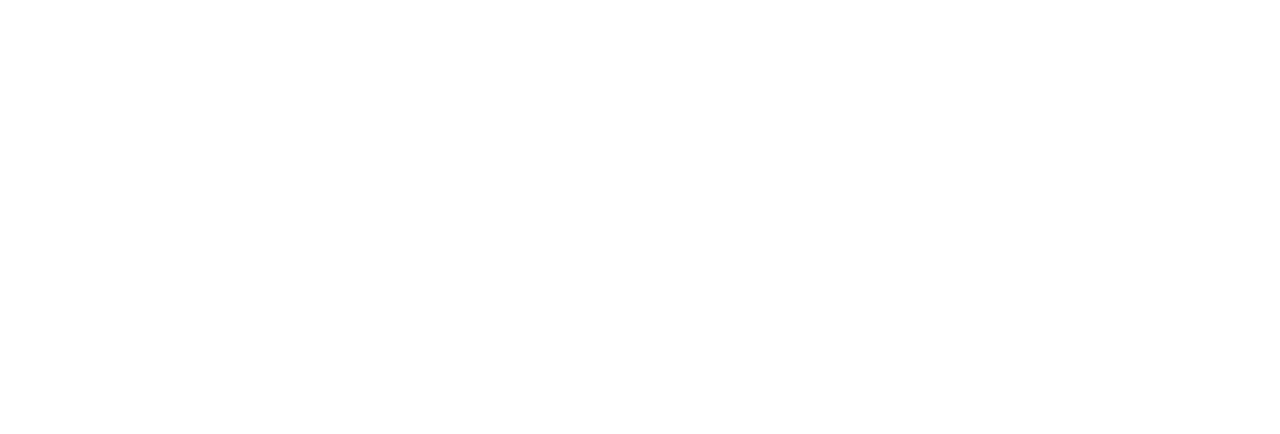
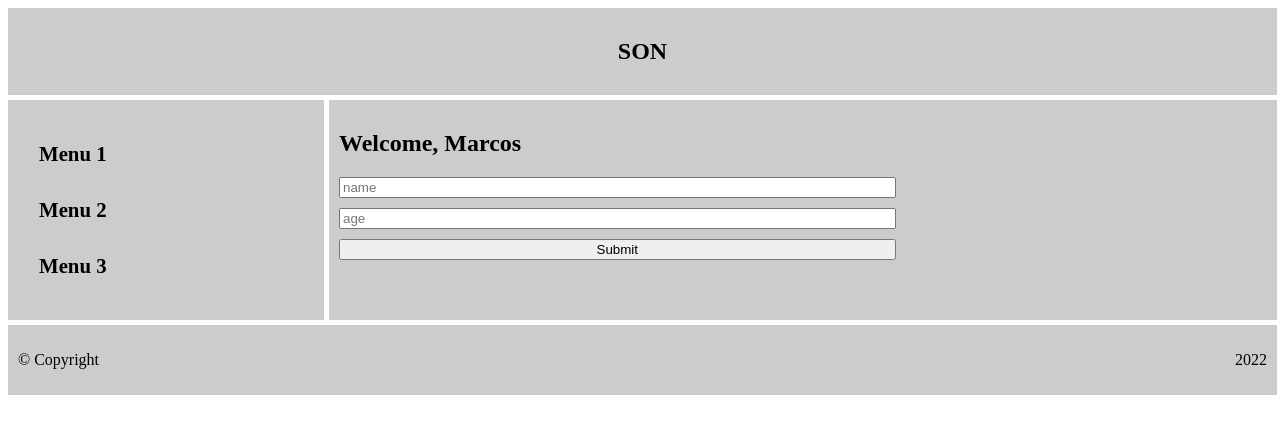
Before and after one commit to marcos-silva-rodrigues/web-vanilla, a plain HTML site: page grid/index.html in a window 1280 px wide. Drawn offline with Linux system fonts and the light colour scheme.

Commit message:
feat(grid): terminando módulo de grid

```diff
--- a/grid/index.css
+++ b/grid/index.css
@@ -0,0 +1,86 @@
+#main {
+  display: grid;
+  grid-template-areas:
+    "nav nav"
+    "sidebar content"
+    "footer footer";
+  gap: 5px;
+  grid-template-columns: 25% 75%;
+
+}
+
+.grid-item {
+  background: #CCCCCC;
+  padding: 10px;
+}
+
+.nav {
+  grid-area: nav;
+  display: grid;
+  justify-content: center;
+}
+
+.sidebar {
+  grid-area: sidebar;
+  display: grid;
+}
+
+.sidebar > ul {
+  display: grid;
+  list-style: none;
+  padding: 0px 5px;
+}
+
+.sidebar > ul > li {
+  grid-auto-flow: row;
+  font-size: 1.3rem;
+  font-weight: bold;
+  padding: 1rem;
+}
+
+.sidebar > ul > li:hover {
+  text-decoration: underline;
+  cursor: pointer;
+}
+
+.content {
+  grid-area: content;
+  display: grid;
+  grid-template-rows: 1fr 2fr;
+}
+
+.footer {
+  grid-area: footer;
+  display: grid;
+}
+
+.footer .copy {
+  justify-self: start;
+  grid-row: 1;
+}
+
+.footer .year {
+  justify-self: end;
+  grid-row: 1;
+}
+
+.container {
+  display: grid;
+}
+
+.row {
+  display: grid;
+  grid-auto-flow: row;
+}
+
+.column {
+  display: grid;
+  grid-auto-flow: column;
+}
+
+.form {
+  display: grid;
+  gap: 20px;
+  column-gap: 5px;
+  row-gap: 10px;
+}
--- a/grid/index.html
+++ b/grid/index.html
@@ -8,6 +8,48 @@
   <link rel="stylesheet" href="index.css">
 </head>
 <body>
+<main id="main">
+  <nav class="grid-item nav">
+    <h1>SON</h1>
+  </nav>
 
+  <aside class="grid-item sidebar">
+    <ul>
+      <li>Menu 1</li>
+      <li>Menu 2</li>
+      <li>Menu 3</li>
+    </ul>
+  </aside>
+
+  <section class="grid-item content">
+    <h2>Welcome, Marcos</h2>
+    <div class="container">
+      <div class="row">
+        <div class="column">
+          <div class="subcolumn">
+            <form action="" class="form">
+              <div class="row">
+                <input type="text" placeholder="name">
+              </div>
+              <div class="row">
+                <input type="number" placeholder="age">
+              </div>
+              <div class="row">
+                <input type="submit" placeholder="submit">
+              </div>
+            </form>
+          </div>
+          <div class="subcolumn"></div>
+        </div>
+        <div class="column"></div>
+      </div>
+    </div>
+  </section>
+
+  <footer class="grid-item footer">
+    <p class="copy">&copy; Copyright</p>
+    <p class="year">2022</p>
+  </footer>
+</main>
 </body>
 </html>
```
